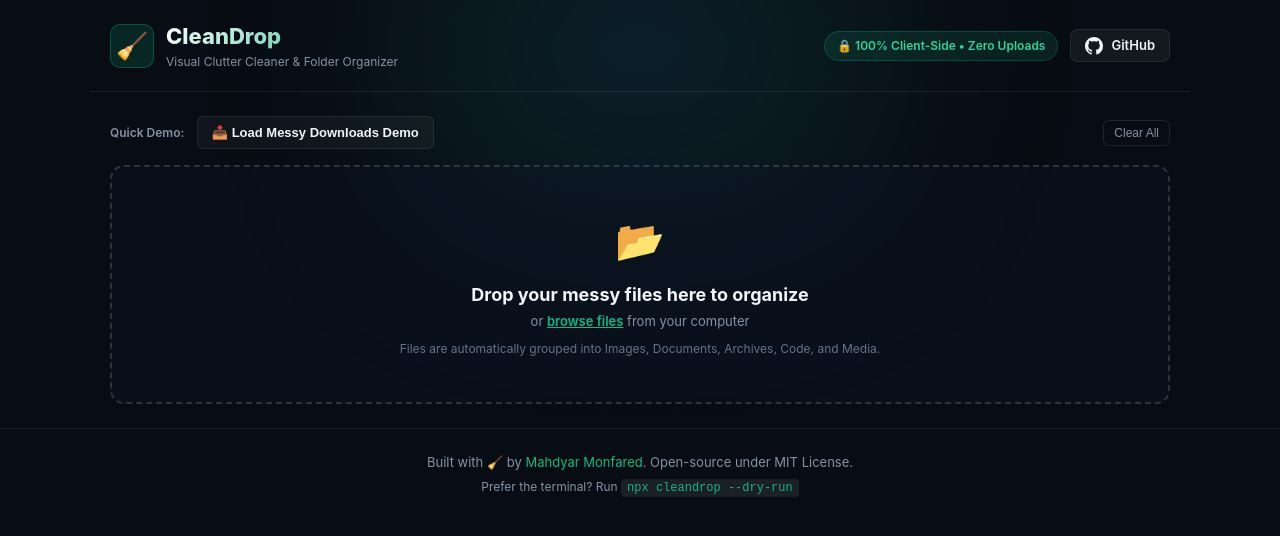
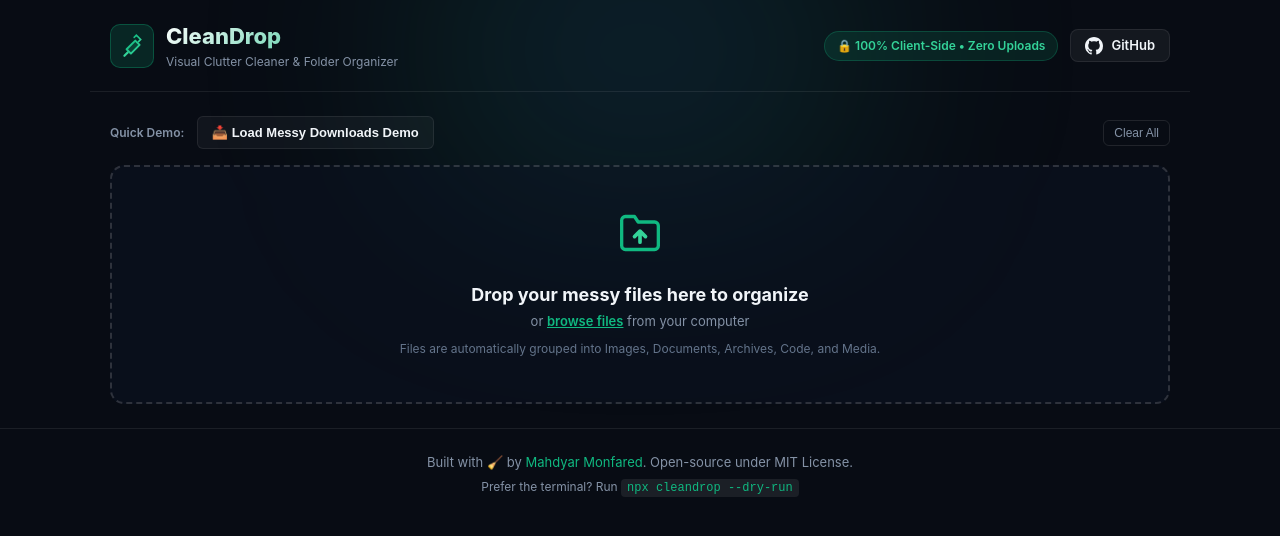
Before and after one commit to mahdyarmonfared/cleandrop, a website: page web/index.html in a window 1280 px wide. Drawn offline with nearby package versions, Linux system fonts and the light colour scheme.

Commit message:
style(ui): elevate brand and dropzone icons with emerald vector SVGs

```diff
--- a/web/index.html
+++ b/web/index.html
@@ -14,7 +14,19 @@
 
   <header class="header">
     <div class="brand">
-      <span class="brand-icon">🧹</span>
+      <div class="brand-icon">
+        <svg width="26" height="26" viewBox="0 0 24 24" fill="none">
+          <defs>
+            <linearGradient id="cleanGrad" x1="0%" y1="0%" x2="100%" y2="100%">
+              <stop offset="0%" stop-color="#10b981"/>
+              <stop offset="100%" stop-color="#34d399"/>
+            </linearGradient>
+          </defs>
+          <path d="M19 11l-8 8-4-4 8-8 4 4z" stroke="url(#cleanGrad)" stroke-width="1.8" fill="rgba(16, 185, 129, 0.2)" stroke-linejoin="round"/>
+          <path d="M5 21l3-3" stroke="#34d399" stroke-width="2" stroke-linecap="round"/>
+          <path d="M14 4l2-2 4 4-2 2" stroke="url(#cleanGrad)" stroke-width="1.5" stroke-linecap="round"/>
+        </svg>
+      </div>
       <div>
         <h1 class="brand-title">CleanDrop</h1>
         <p class="brand-tagline">Visual Clutter Cleaner & Folder Organizer</p>
@@ -45,7 +57,12 @@
     <section class="drop-zone" id="dropZone">
       <input type="file" id="fileInput" multiple class="file-input">
       <div class="drop-content">
-        <div class="drop-icon">📂</div>
+        <div class="drop-icon">
+          <svg width="44" height="44" viewBox="0 0 24 24" fill="none" stroke="currentColor" stroke-width="1.8" stroke-linecap="round" stroke-linejoin="round">
+            <path d="M22 19a2 2 0 0 1-2 2H4a2 2 0 0 1-2-2V5a2 2 0 0 1 2-2h5l2 3h9a2 2 0 0 1 2 2z" stroke="#10b981"/>
+            <path d="M12 11v6m-3-3l3-3 3 3" stroke="#34d399" stroke-width="2"/>
+          </svg>
+        </div>
         <h2 class="drop-title">Drop your messy files here to organize</h2>
         <p class="drop-desc">or <span class="highlight">browse files</span> from your computer</p>
         <p class="drop-hints">Files are automatically grouped into Images, Documents, Archives, Code, and Media.</p>
```
